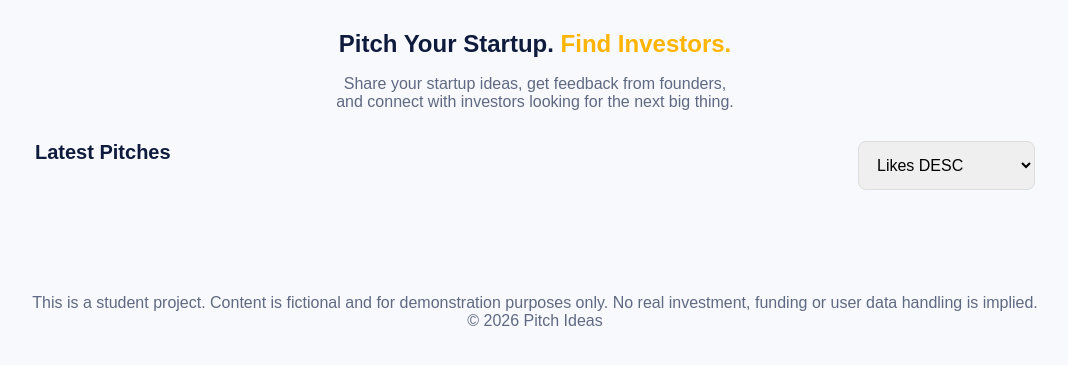
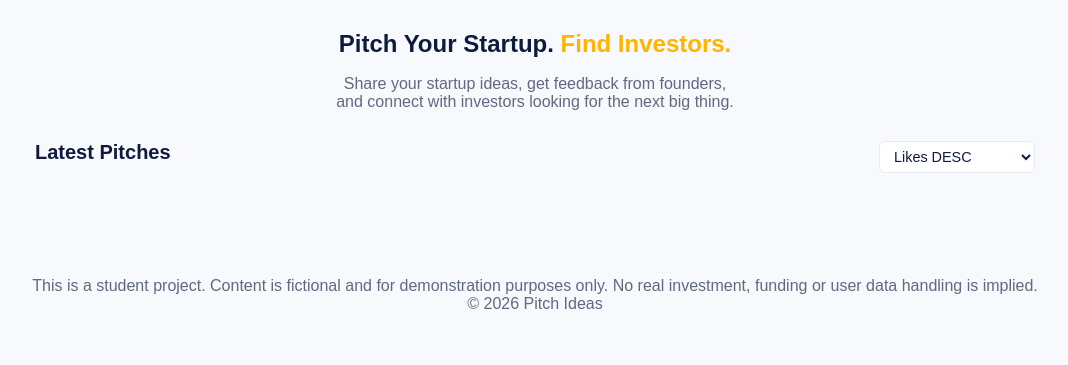
Before and after one commit to I-had-a-bad-idea/pitch.ideas, a Python web app: template internal/views/templates/index.html in a window 1280 px wide. Shown: the part 84-449 px from the top of the page, without its empty margins (105-1173 px from the left). Run offline with Jinja, Linux system fonts and the light colour scheme; the template is opened without the code that fills it, so the values that code supplies are empty.

Commit message:
Better CSS for option-select (the sorting thingy)

```diff
--- a/internal/assets/static/css/style.css
+++ b/internal/assets/static/css/style.css
@@ -128,6 +128,15 @@ body{
     font-size: 1.25rem; /* 1.5rem is default*/
 }
 
+.option-select {
+    padding: 6px 10px;
+    border: 1px solid var(--border);
+    border-radius: 6px;
+    background: var(--white);
+    color: var(--primary);
+    font-size: 0.9rem;
+}
+
 .pitch{
     background:white;
     border:1px solid var(--border);
@@ -201,7 +210,6 @@ body{
 }
 
 .pitch-form input,
-.option-select,
 .pitch-form textarea {
     padding: 14px;
     border: 1px solid #ddd;
```
